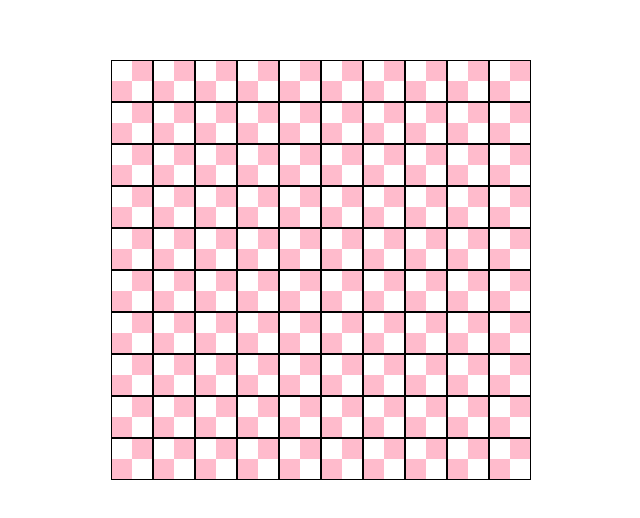
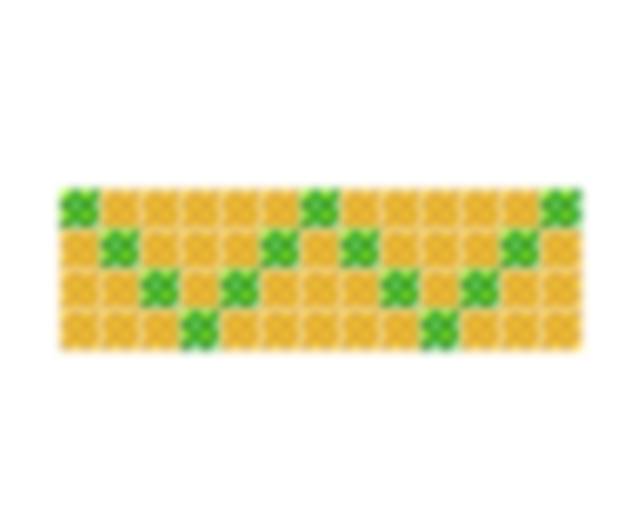
Before and after one commit to k-daiguji/ts_games, a website built with webpack: page index.html in a window 1280 px wide. Shown: the part 130-648 px from the top of the page, without its empty margins (319-959 px from the left). Built offline with nearby package versions, Linux system fonts and the light colour scheme.

Commit message:
Add tile(grass, sand) (#22)

```diff
--- a/global.css
+++ b/global.css
@@ -13,11 +13,14 @@
   display: flex;
 }
 
-.grid {
-  border: solid 1px;
+.tile1 {
+	filter: blur(5px);
+  background-image: conic-gradient(#CC9933 90deg, #FFCC33 90deg 180deg, #CC9933 180deg 270deg, #FFCC33 0);
+  background-size: 20px 20px;
 }
 
-.checks {
-  background-image: conic-gradient(#fbc 90deg, transparent 90deg 180deg, #fbc 180deg 270deg, transparent 0);
-  background-size: 40px 40px;
+.tile2 {
+	filter: blur(5px);
+  background-image: conic-gradient(green 90deg, lightgreen 90deg 180deg, darkgreen 180deg 270deg, greenyellow 0);
+  background-size: 20px 20px;
 }
--- a/src/main.ts
+++ b/src/main.ts
@@ -1,10 +1,13 @@
 import { dom } from "./dom";
 
-const sizes = [0, 1, 2, 3, 4, 5, 6, 7, 8, 9];
-const elements = sizes.map(() => {
-  const cells = sizes.map(() =>
-    dom.create("div").setClass("checks", "grid", "tile"),
-  );
+const map = [
+  [2, 1, 1, 1, 1, 1, 2, 1, 1, 1, 1, 1, 2],
+  [1, 2, 1, 1, 1, 2, 1, 2, 1, 1, 1, 2, 1],
+  [1, 1, 2, 1, 2, 1, 1, 1, 2, 1, 2, 1, 1],
+  [1, 1, 1, 2, 1, 1, 1, 1, 1, 2, 1, 1, 1],
+];
+const elements = map.map((row) => {
+  const cells = row.map((i) => dom.create("div").setClass(`tile${i}`, "tile"));
   return dom.create("div").setClass("d-flex").setChildren(cells);
 });
 dom.setChildToElement("root", elements);
```
Also changed, not shown: dist/main.js.
